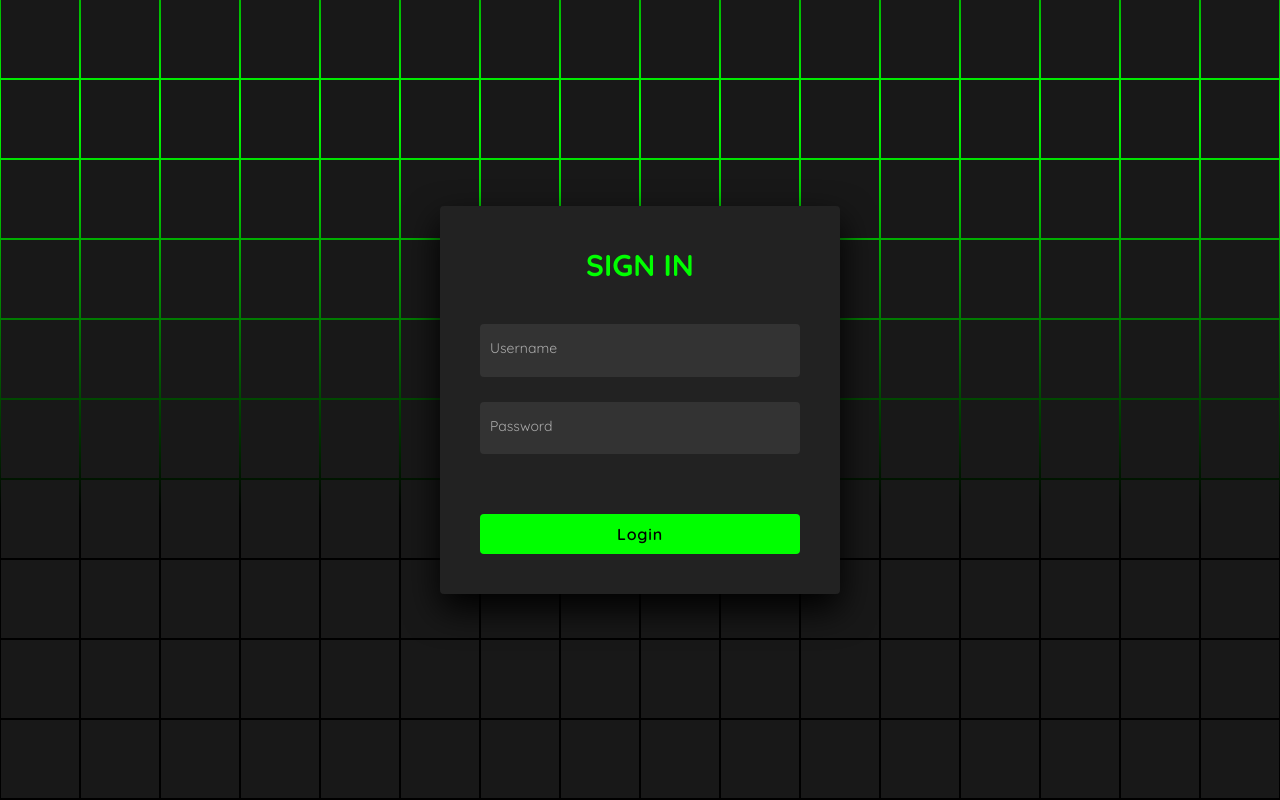
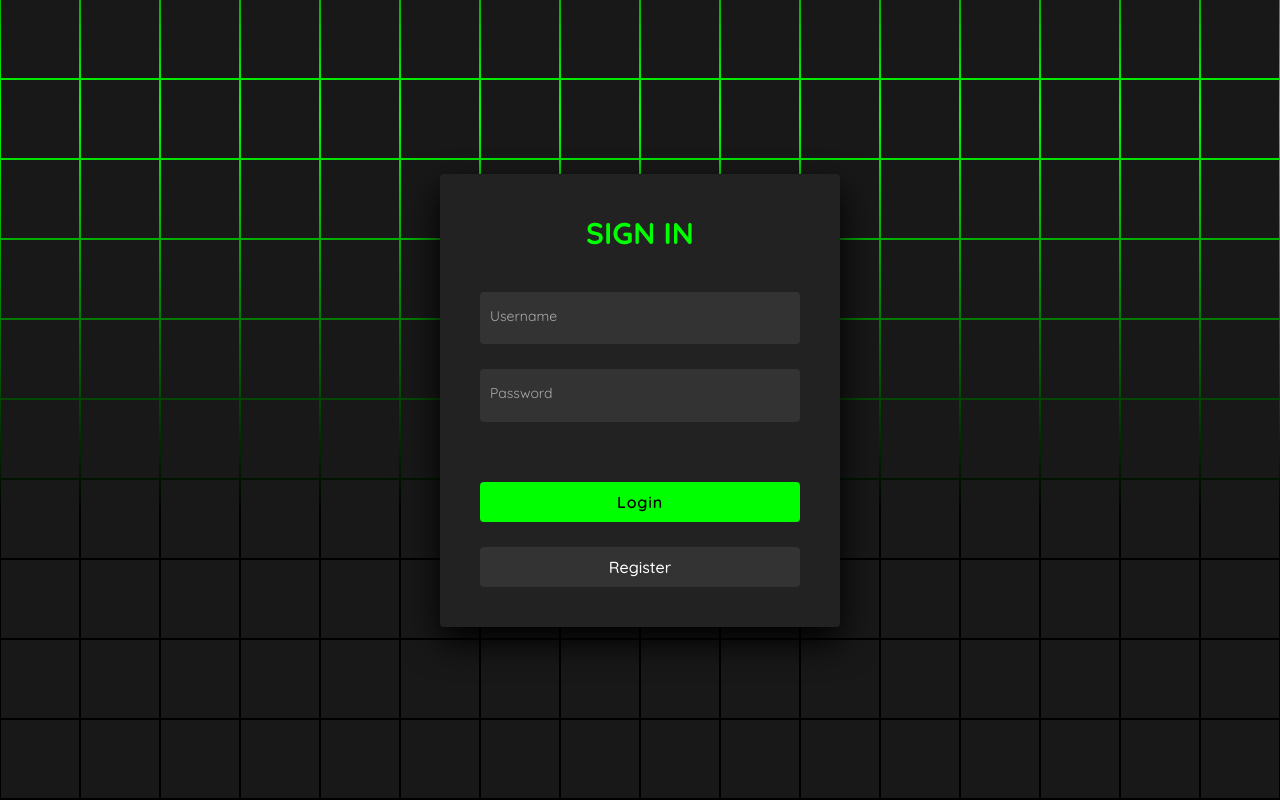
Before and after one commit to secretdeveloperisme/hoanglinhpluscf, a PHP site: page /pages/login.html in a window 1280 px wide. Run offline with PHP 8.4, Linux system fonts and the light colour scheme.

Commit message:
feat: support registering a new account

```diff
--- a/assets/css/components/login.css
+++ b/assets/css/components/login.css
@@ -103,18 +103,30 @@ section .signin .content .form .inputBox
   position: relative;
   width: 100%;
 }
-section .signin .content .form .inputBox input
-{
+
+.form-control-input{
   position: relative;
   width: 100%;
   background: #333;
   border: none;
   outline: none;
-  padding: 25px 10px 7.5px;
   border-radius: 4px;
   color: #fff;
   font-weight: 500;
   font-size: 1.6rem;
+}
+
+.inputBox input
+{
+  padding: 25px 10px 7.5px
+}
+
+.inputBox button{
+  padding: 10px 0px;
+}
+
+#errorMessage, #registerErrorMessage{
+  font-size: 1.4rem;
 }
 section .signin .content .form .inputBox i
 {
--- a/pages/login.html
+++ b/pages/login.html
@@ -43,29 +43,83 @@
         <span></span> <span></span> <span></span> <span></span> <span></span>
         <div class="signin">
             <div class="content">
-                <h2>Sign In</h2>
+                <h2 id="siginTitle">Sign In</h2>
                 <form id="loginForm" class="form">
                     <div class="inputBox">
-                        <input type="text" name="username" required> <i>Username</i>
+                        <input type="text" name="username" required class="form-control-input"> <i>Username</i>
                     </div>
                     <div class="inputBox">
-                        <input type="password" name="password" required> <i>Password</i>
+                        <input type="password" name="password" required class="form-control-input"> <i>Password</i>
                     </div>
                     <!-- <div class="links"> <a href="#">Forgot Password</a> <a href="#">Signup</a>
                     </div> -->
                     <div id="errorMessage" style="color: red; margin-bottom: 10px;"></div>
                     <div class="inputBox">
-                        <input type="submit" value="Login">
+                        <input type="submit" value="Login" id="loginButton" class="form-control-input">
+                    </div>
+                    <div class="inputBox">
+                        <button id="showRegisterForm" class="form-control-input">Register</button>
+                    </div>
+                </form>
+
+                <form id="registerForm" class="form" style="display: none;">
+                    <div class="inputBox">
+                        <input type="text" name="username" required class="form-control-input"> <i>Username</i>
+                    </div>
+                    <div class="inputBox">
+                        <input type="email" name="email" required class="form-control-input"> <i>Email</i>
+                    </div>
+                    <div class="inputBox">
+                        <input type="password" name="password" required class="form-control-input"> <i>Password</i>
+                    </div>
+                    <div class="inputBox">
+                        <input type="password" name="retype_password" required class="form-control-input"> <i>Retype Password</i>
+                    </div>
+                    <div id="registerErrorMessage" style="color: red; margin-bottom: 10px;"></div>
+                    <div class="inputBox">
+                        <input type="submit" value="Register" id="registerButton" class="form-control-input">
+                    </div>
+                    <div class="inputBox">
+                        <button id="showLoginForm" class="form-control-input">Back to Login</button>
                     </div>
                 </form>
             </div>
         </div>
     </section>
     <script type="module">
-        import { showToast } from '/js/common.js';
+        import { showToast, makeHttpRequest } from '/js/common.js';
+        const signinTitle = document.getElementById('siginTitle');
         const loginForm = document.getElementById('loginForm');
+        const registerForm = document.getElementById('registerForm');
+        const showRegisterFormButton = document.getElementById('showRegisterForm');
+        const showLoginFormButton = document.getElementById('showLoginForm');
         const errorMessage = document.getElementById('errorMessage');
+        const registerErrorMessage = document.getElementById('registerErrorMessage');
         let redirectUrl = new URLSearchParams(window.location.search).get('redirect');
+
+        showRegisterFormButton.addEventListener('click', () => {
+            loginForm.classList.add('fade-out');
+            loginForm.addEventListener('animationend', () => {
+                loginForm.style.display = 'none';
+                loginForm.classList.remove('fade-out');
+                registerForm.style.display = 'flex';
+                registerForm.classList.add('fade-in');
+            }, { once: true });
+             signinTitle.textContent = "REGISTER";
+            errorMessage.textContent = ''; // Clear login error message
+        });
+
+        showLoginFormButton.addEventListener('click', () => {
+            registerForm.classList.add('fade-out');
+            registerForm.addEventListener('animationend', () => {
+                registerForm.style.display = 'none';
+                registerForm.classList.remove('fade-out');
+                loginForm.style.display = 'flex';
+                loginForm.classList.add('fade-in');
+            }, { once: true });
+            signinTitle.textContent = "SIGN IN";
+            registerErrorMessage.textContent = ''; // Clear register error message
+        });
 
         loginForm.addEventListener('submit', async (e) => {
             e.preventDefault();
@@ -74,33 +128,59 @@
             const password = formData.get('password');
 
             try {
-                const response = await fetch('/api/auth.php', {
-                    method: 'POST',
-                    headers: {
-                        'Content-Type': 'application/json',
-                    },
-                    body: JSON.stringify({ username, password }),
+                const response = await makeHttpRequest("POST", "/api/auth.php", { username, password }, err=>{
+                    errorMessage.textContent = err.message || 'Login failed!';
                 });
-
-                const result = await response.json();
-
-                if (response.ok) {
-                    showToast('Login', 'success', "Login successful!");
+                if (response) {
+                    showToast('success', 'Login', "Login successful!");
                     setTimeout(() => {
                         if (redirectUrl) {
                             window.location.href = redirectUrl;
                         } else {
-                            window.location.href = '/'; // Redirect to home page
+                            window.location.href = '/';
                         }
                     }, 2000);
-                } else {
-                    errorMessage.textContent = result.error || 'Login failed!';
                 }
             } catch (error) {
                 errorMessage.textContent = 'An error occurred. Please try again.';
                 console.error('Error:', error);
             }
         });
+
+        registerForm.addEventListener('submit', async (e) => {
+            e.preventDefault();
+            const formData = new FormData(registerForm);
+            const username = formData.get('username');
+            const email = formData.get('email');
+            const password = formData.get('password');
+            const retypePassword = formData.get('retype_password');
+
+            if (password !== retypePassword) {
+                registerErrorMessage.textContent = 'Passwords do not match!';
+                return;
+            }
+
+            try {
+                const response = makeHttpRequest("POST", "/api/users.php", { username, email, password }, err=>{
+                    registerErrorMessage.textContent = err.message || 'Registration failed!';
+                })
+
+                if (response) {
+                    showToast('success', 'Register', "Registration successful!");
+                    setTimeout(() => {
+                        // Optionally, redirect to login or home page after successful registration
+                        loginForm.style.display = 'flex';
+                        registerForm.style.display = 'none';
+                        registerErrorMessage.textContent = '';
+                    }, 2000);
+                } else {
+                    registerErrorMessage.textContent = result.error || 'Registration failed!';
+                }
+            } catch (error) {
+                registerErrorMessage.textContent = 'An error occurred. Please try again.';
+                console.error('Error:', error);
+            }
+        });
     </script>
 </body>
 </html>
```
Also changed, not shown: other parts of assets/css/components/login.css (+38 -0 lines).
